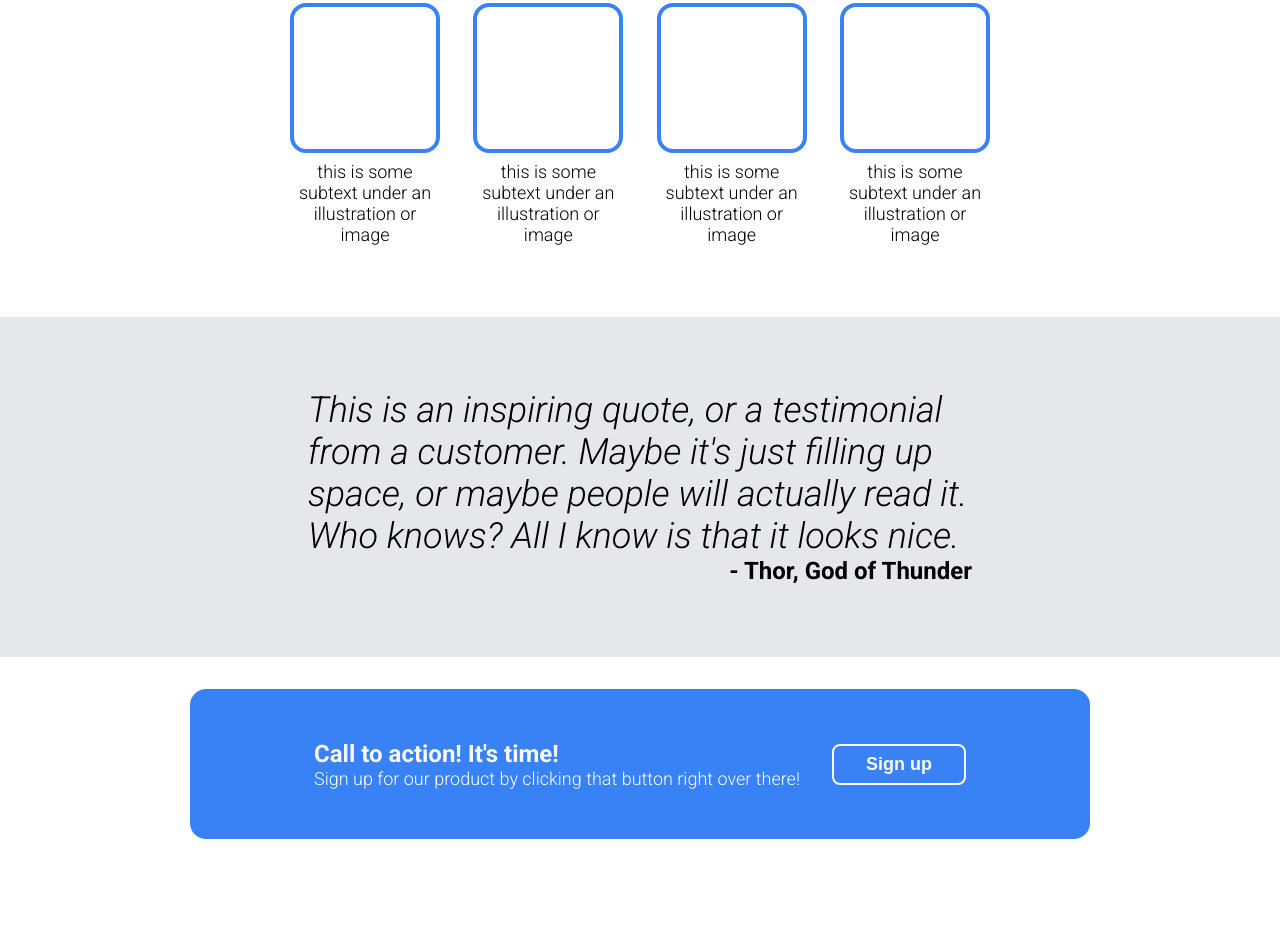
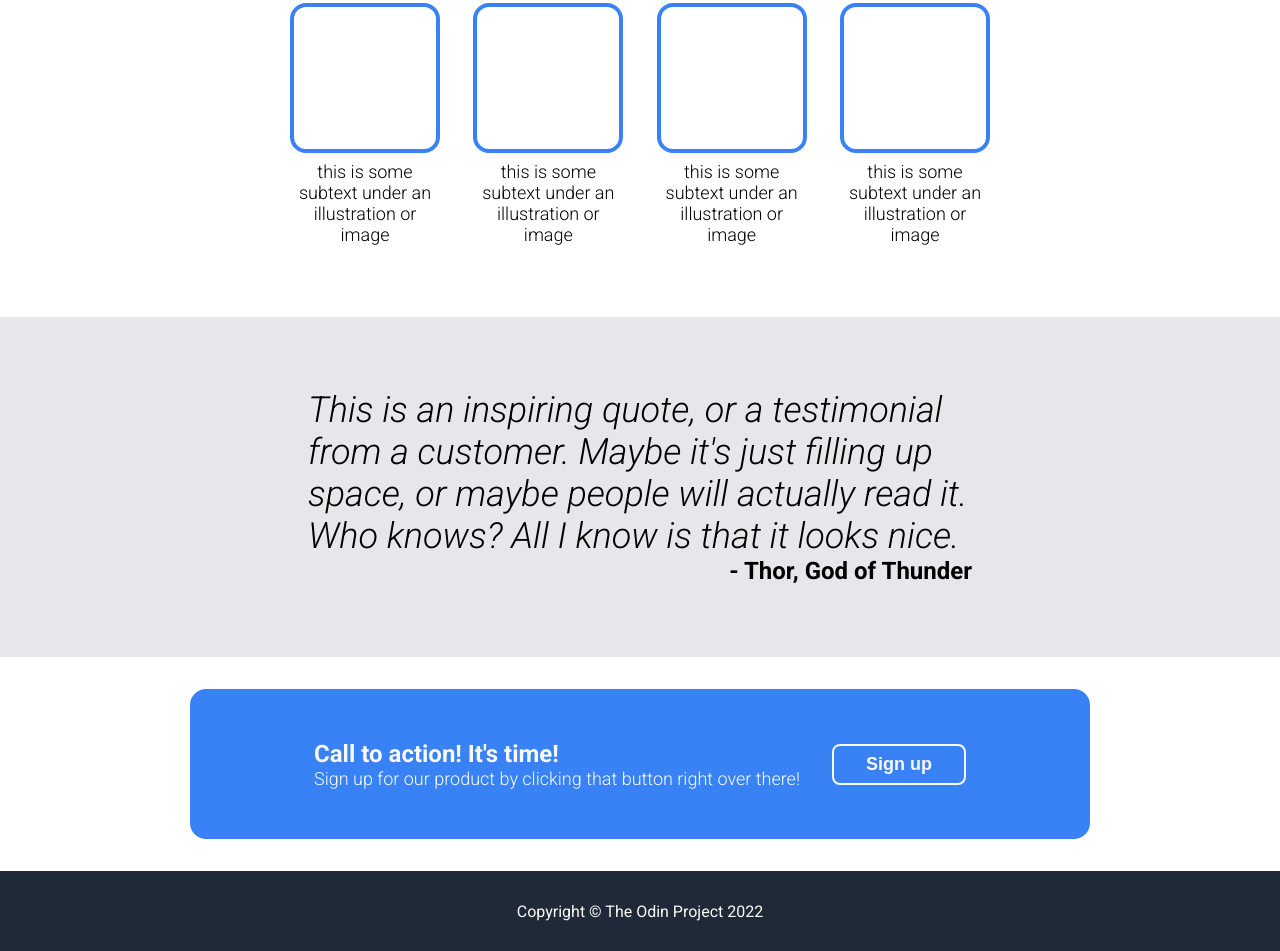
Before and after one commit to disidrosi/odin-landing-page, a plain HTML site: page index.html in a window 1280 px wide. Shown: the part 597-1548 px from the top of the page. Before the commit the page ends 1468 px from the top, so only its background shows below. Drawn offline with Linux system fonts and the light colour scheme.

Commit message:
Add footer

```diff
--- a/index.html
+++ b/index.html
@@ -74,5 +74,8 @@
                 </section>
             </div>
         </main>
+        <footer>
+            <p>Copyright &#169; The Odin Project 2022</p>
+        </footer>
     </body>
 </html>
--- a/style.css
+++ b/style.css
@@ -208,3 +208,12 @@ header {
     padding: 8px 32px;
     border-radius: 8px;
 }
+
+footer {
+    background-color: #1F2937;
+    color: #F9FAF8;
+    height: 80px;
+    display: flex;
+    justify-content: center;
+    align-items: center;
+}
```
